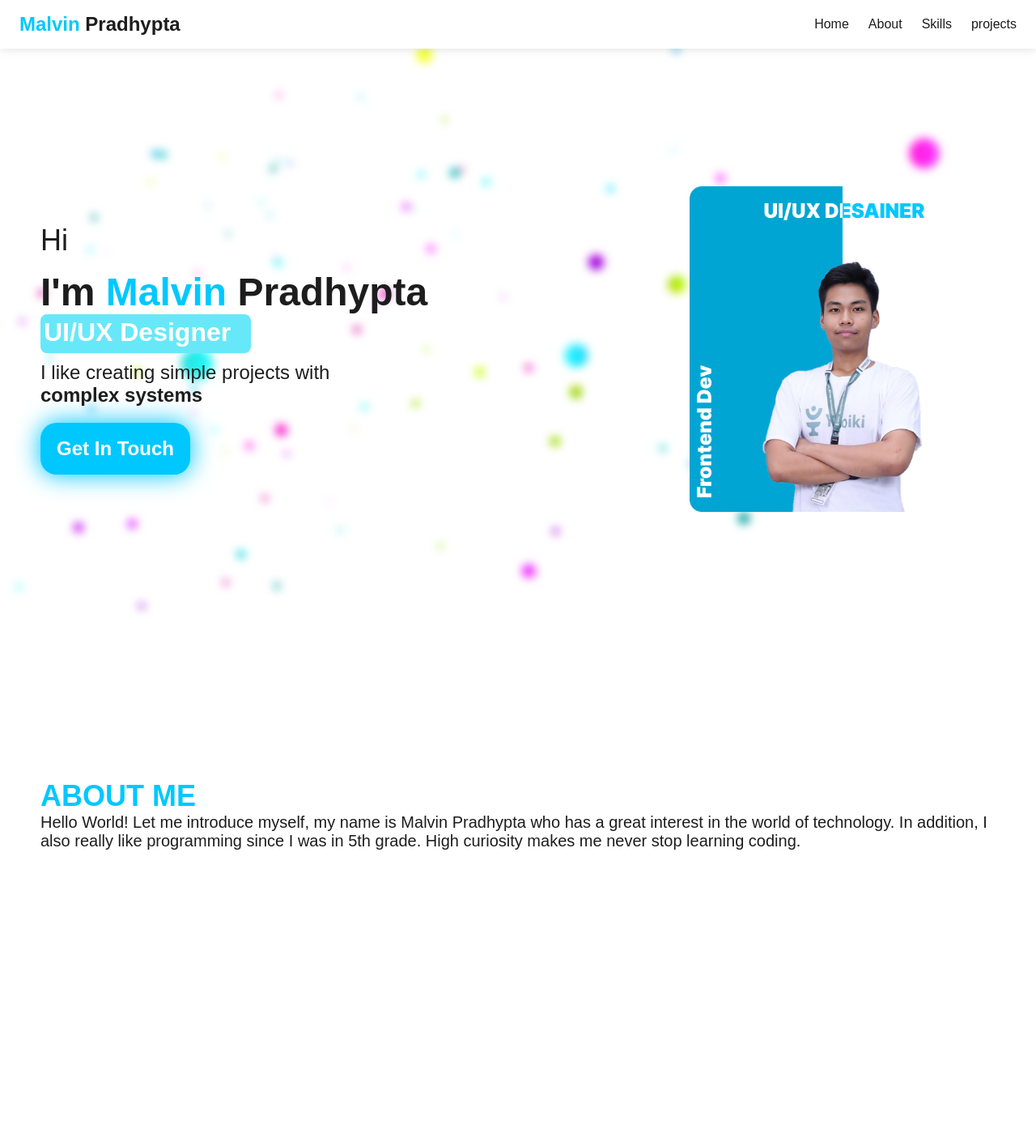
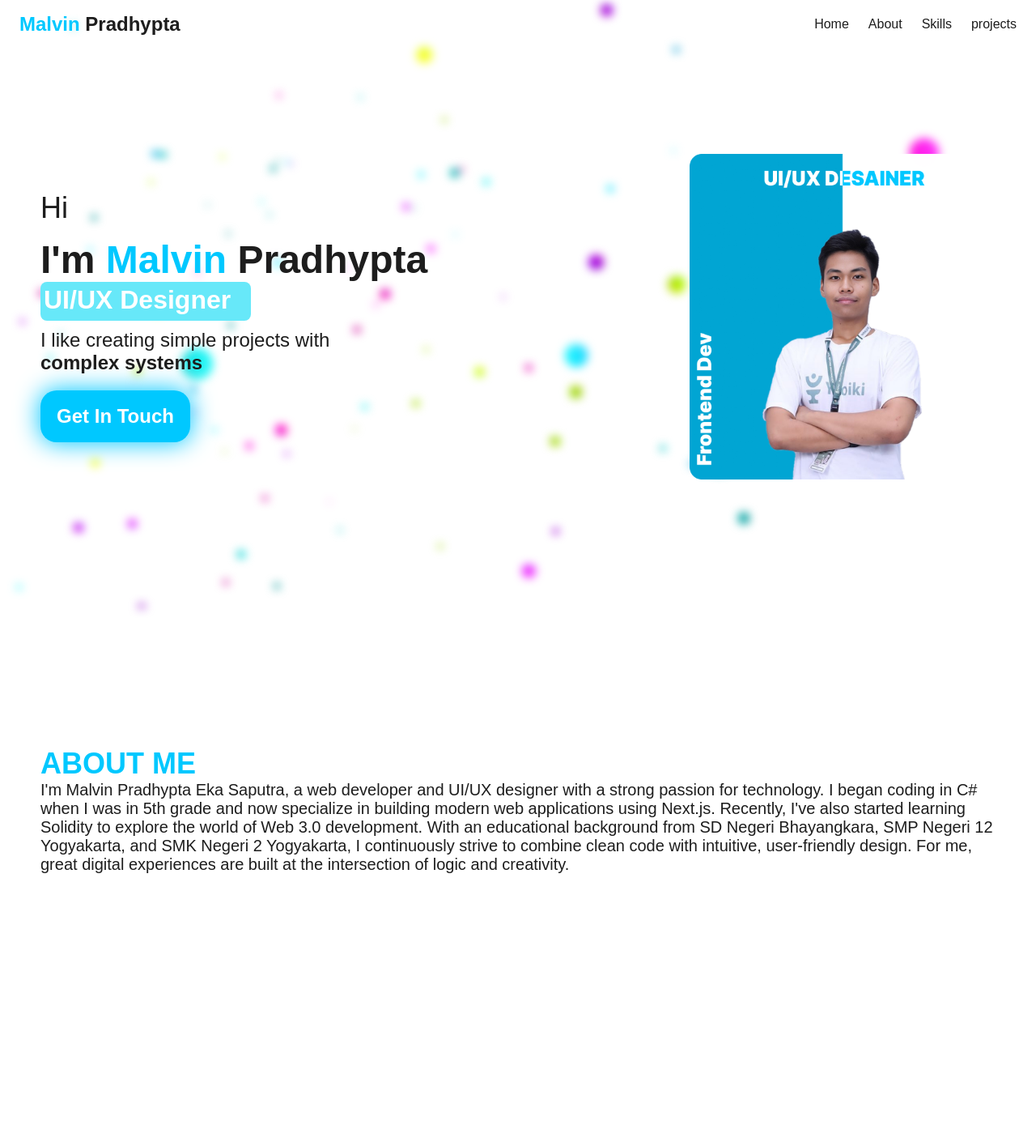
Before and after one commit to MalvinMixamo/kipin-porto, a Next.js app: page / in a window 1280 px wide. Shown: the top 1405 px of the page at 81% size. Built offline with nearby package versions, Linux system fonts and the light colour scheme.

Commit message:
Locomotive-scroll add

```diff
--- a/app/components/Nav.module.css
+++ b/app/components/Nav.module.css
@@ -3,13 +3,11 @@
   justify-content: space-between;
   align-items: center;
   padding: 16px 24px;
-  background: var(--background);
-  position: fixed;
+
   top: 0;
   width: 100%;
   height: 60px;
   z-index: 1000;
-  box-shadow: 0 2px 10px rgba(0,0,0,0.1);
 }
 
 .logo {
--- a/app/globals.css
+++ b/app/globals.css
@@ -15,6 +15,9 @@ body {
   max-width: 100vw;
   overflow-x: hidden;
   scroll-behavior: smooth;
+}
+[data-scroll-container] {
+  min-height: 100vh;
 }
 
 body {
--- a/app/page.js
+++ b/app/page.js
@@ -5,9 +5,22 @@ import RotatingText from "@/RotatingText/RotatingText";
 import Nav from "./components/nav";
 import Particles from "@/RotatingText/Particles";
 import GlareHover from "@/RotatingText/GlareHover";
-import TrueFocus from "@/RotatingText/TrueFokus";
+import LocomotiveScroll from 'locomotive-scroll';
+import 'locomotive-scroll/dist/locomotive-scroll.css';
+import { useEffect } from "react";
 
 export default function Home() {
+  useEffect(() => {
+    const scroll = new LocomotiveScroll({
+      el: document.querySelector('[data-scroll-container]'),
+      smooth: true,
+      lerp: 0.05,
+    });
+
+    return () => {
+      if (scroll) scroll.destroy();
+    };
+  }, []);
   return (
     <div>
       <Particles
@@ -21,6 +34,7 @@ export default function Home() {
         disableRotation={false}
         className={styles.particles}
       />
+      <div data-scroll-container>
         <Nav />
         <div className={styles.container}>
         <div id="home" className={styles.home}>
@@ -52,7 +66,7 @@ export default function Home() {
         <div id="about" className={styles.about}>
           <h2 className={styles.aboutTitle}>ABOUT ME</h2>
           <p className={styles.aboutDescription}>
-          Hello World! Let me introduce myself, my name is Malvin Pradhypta who has a great interest in the world of technology. In addition, I also really like programming since I was in 5th grade. High curiosity makes me never stop learning coding.
+            I'm Malvin Pradhypta Eka Saputra, a web developer and UI/UX designer with a strong passion for technology. I began coding in C# when I was in 5th grade and now specialize in building modern web applications using Next.js. Recently, I've also started learning Solidity to explore the world of Web 3.0 development. With an educational background from SD Negeri Bhayangkara, SMP Negeri 12 Yogyakarta, and SMK Negeri 2 Yogyakarta, I continuously strive to combine clean code with intuitive, user-friendly design. For me, great digital experiences are built at the intersection of logic and creativity.
           </p>
         </div>
         <div id="skills" className={styles.skills}>
@@ -330,5 +344,7 @@ export default function Home() {
       </div>
       </div>
 
+    </div>
+
   );
 }
--- a/app/page.module.css
+++ b/app/page.module.css
@@ -1,5 +1,4 @@
 .container {
-  margin-top: 100px;
   padding: 50px;
 }
 .particles {
@@ -152,7 +151,7 @@
   display: flex;
   flex-direction: row;
   flex-wrap: wrap;
-  gap: 20px;
+  justify-content: space-between;
   scroll-margin-top: 100px;
 }
 .projectItem {
--- a/package.json
+++ b/package.json
@@ -10,6 +10,7 @@
   },
   "dependencies": {
     "framer-motion": "^11.18.2",
+    "locomotive-scroll": "^4.1.4",
     "next": "15.3.3",
     "ogl": "^1.0.11",
     "react": "^19.0.0",
```
Also changed, not shown: app/components/SmoothScrollWrapper.jsx (added, +29 -0 lines), app/components/locomotive-style.module.css (added), 1 other file (tests, documents, lock files or other folders). Lines whose indentation alone changed are shown as unchanged.
